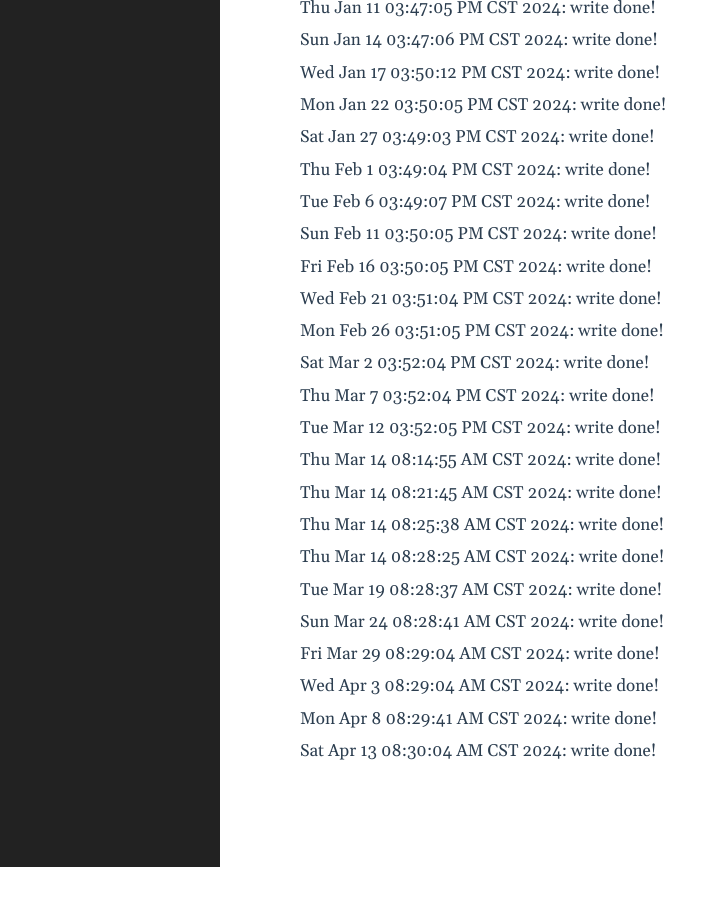
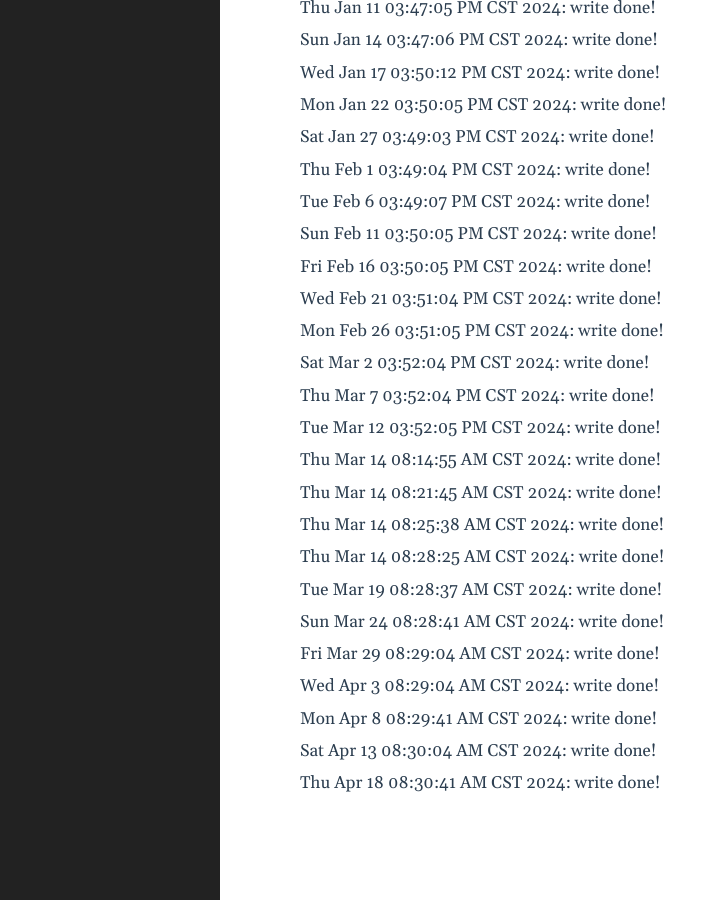
Before and after one commit to lclgo/lclgo.github.io, a Jekyll site: the page built from _posts/2023-03-10-weekly.md, in a window 1280 px wide and 900 px high, scrolled down 664 px. Shown: the whole window, without its empty margins (0-728 px from the left). Built offline with Jekyll 4.4.1, drawn with Linux system fonts in a browser that asks for light colours; before the commit the page ends 1531 px from its top, so only the background shows below that.

Commit message:
timer check

```diff
--- a/_posts/2023-03-10-weekly.md
+++ b/_posts/2023-03-10-weekly.md
@@ -81,3 +81,5 @@ Wed Apr  3 08:29:04 AM CST 2024: write done!
 Mon Apr  8 08:29:41 AM CST 2024: write done!
 
 Sat Apr 13 08:30:04 AM CST 2024: write done!
+
+Thu Apr 18 08:30:41 AM CST 2024: write done!
```
